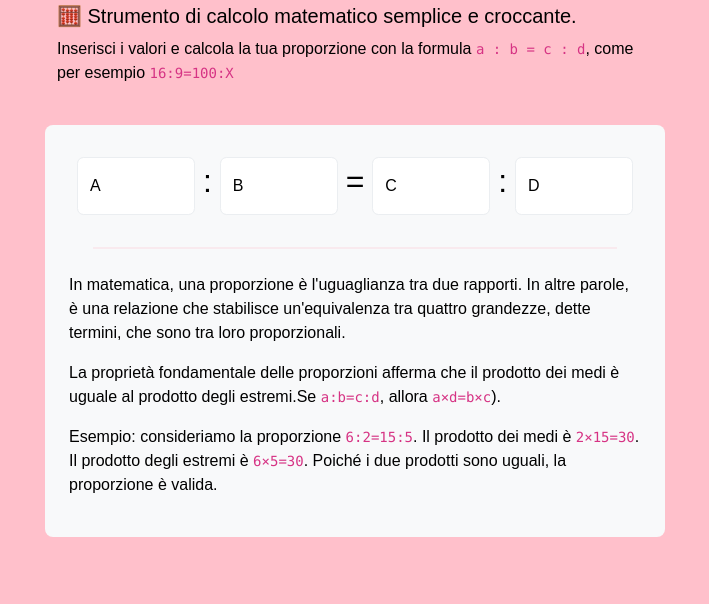
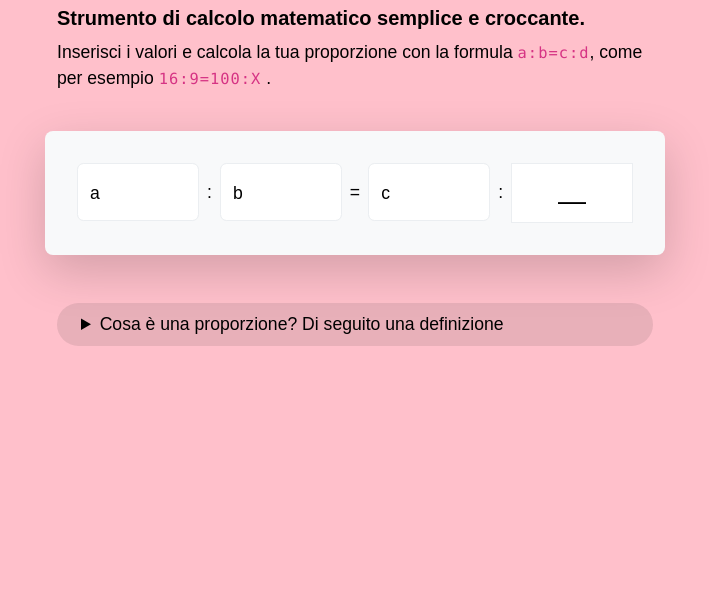
Before and after one commit to Calcola-Proporzione/calcola-proporzione.github.io, a plain HTML site: page index.html in a window 1280 px wide. Shown: the part 196-800 px from the top of the page, without its empty margins (285-994 px from the left). Drawn offline with Linux system fonts and the light colour scheme.

Commit message:
Add interactive proportion calculator
Introduced js/calcolo.js to handle real-time proportion calculations. Updated index.html to use the new calculator and improved UI/UX, including better accessibility and Italian language support. Adjusted style.css for improved layout and code formatting.

```diff
--- a/css/style.css
+++ b/css/style.css
@@ -1,7 +1,7 @@
 :root {
 	/* --- Set your font family --- */
 	--bs-font-sans-serif: Arial, sans-serif;
-	--bs-body-font-size: 2rem;
+	--bs-body-font-size: 1.1rem;
 	--bs-body-color: #000;
 	--bs-body-color-rgb: 0, 0, 0;
 	--bs-btn-color: var(--bs-white);
@@ -23,13 +23,12 @@
 	background: transparent;
 }
 
-html,
-body {
-	background: var(--bs-secondary) !important;
-}
 .container {
 	max-width: 620px;
 }
-.form-floating label {
+/* .form-floating label {
 	font-size: 50%;
+} */
+code {
+  letter-spacing: 1px;
 }
--- a/index.html
+++ b/index.html
@@ -4,64 +4,92 @@
     <meta charset="UTF-8" />
     <meta name="viewport" content="width=device-width, initial-scale=1.0" />
 
-    <link rel="shortcut icon" href="/img/favicon.ico" type="image/x-icon">
-    <link rel="icon" href="/img/favicon.ico" type="image/x-icon">
+    <link rel="shortcut icon" href="/img/favicon.ico" type="image/x-icon" />
+    <link rel="icon" href="/img/favicon.ico" type="image/x-icon" />
 
-    <title>Calcola proporzione</title>
+    <title>Calcolatore di proporzioni online ÷</title>
+    <meta name="description" content="Strumento di calcolo matematico semplice e croccante. Inserisci i valori e calcola la tua proporzione." />
 
     <link rel="stylesheet" href="/css/style-bs.css" />
     <link rel="stylesheet" href="/css/style.css" />
-
   </head>
-  <body>
+  <body class="bg-secondary">
     <div class="container mt-5 mb-4">
       <div class="row">
         <div class="col">
-          <h1 class="h4 lh-1 mb-4">Calcolatore di proporzioni online</h1>
-          <h2 class="fs-5">🧮 Strumento di calcolo matematico semplice e croccante.</h2>
-          <p class="fs-6">Inserisci i valori e calcola la tua proporzione con la formula <code>a : b = c : d</code>, come per esempio <code>16:9=100:X</code></p>
+          <h1 class="lh-1 mb-5">÷ Calcolatore di proporzioni online</h1>
+          <h2 class="fs-5"><strong>Strumento di calcolo matematico semplice e croccante.</strong></h2>
+          <p class="">Inserisci i valori e calcola la tua proporzione con la formula <code class="text-nowrap">a:b=c:d</code>, come per esempio <code class="text-nowrap">16:9=100:X</code> .</p>
         </div>
       </div>
     </div>
-    <div class="container p-4 bg-light rounded-3">
-      <form action="">
+    <div class="container p-4 bg-light rounded-3 shadow-lg">
+      <form id="calcoloForm" action="">
         <div class="d-flex text-center">
           <div class="w-100 p-2">
             <div class="form-floating">
-            <input type="number" class="form-control fs-3" id="valore-01" placeholder="16" />
-            <label for="valore-01">A</label>
+              <input type="number" step="any" name="x1" class="form-control fs-3" id="valore-01" placeholder="16" />
+              <label for="valore-01">a</label>
             </div>
           </div>
-        <div class="col py-2">:</div>
+          <div class="col py-4">:</div>
           <div class="w-100 p-2">
             <div class="form-floating">
-            <input type="number" class="form-control fs-3" id="valore-02" placeholder="9" />
-            <label for="valore-02">B</label>
+              <input type="number" step="any" name="y1" class="form-control fs-3" id="valore-02" placeholder="9" />
+              <label for="valore-02">b</label>
             </div>
           </div>
-        <div class="col py-2">=</div>
+          <div class="col py-4">=</div>
           <div class="w-100 p-2">
             <div class="form-floating">
-            <input type="number" class="form-control fs-3" id="valore-03" placeholder="200" />
-            <label for="valore-03">C</label>
+              <input type="number" step="any" name="y2" class="form-control fs-3" id="valore-03" placeholder="200" />
+              <label for="valore-03">c</label>
             </div>
           </div>
-        <div class="col py-2">:</div>
+          <div class="col py-4">:</div>
           <div class="w-100 p-2">
-          <div class="form-floating">
-            <input type="number" class="form-control fs-3" id="valore-04" placeholder="D" value="D" />
+            <p class="risultato fs-3 pt-3 mb-0 border bg-white"></p>
+            <!-- <div class="form-floating">
+              <input type="number"  step="any" name="x1" class="form-control fs-3" id="valore-04" placeholder="D" value="D" />
               <label for="valore-04">D</label>
+            </div> -->
+          </div>
+        </div>
+      </form>
+    </div>
+
+    <div class="container mt-5 mb-3">
+      <div class="row">
+        <div class="col">
+          <details>
+            <summary class="p-2 px-4 bg-primary bg-opacity-10 rounded-pill">Cosa è una proporzione? Di seguito una definizione</summary>
+            <p class="pt-3">In matematica, una proporzione è l'uguaglianza tra due rapporti. In altre parole, è una relazione che stabilisce un'equivalenza tra quattro grandezze, dette termini, che sono tra loro proporzionali.</p>
+            <p class="">
+              La proprietà fondamentale delle proporzioni afferma che il prodotto dei medi è uguale al prodotto degli estremi. Se <code><strong>a:b=c:d</strong></code
+              >, allora <code><strong>a×d=b×c</strong></code
+              >.
+            </p>
+            <p class="mb-1">Per esempio, consideriamo la proporzione: <code>6 : 2 = 15 : 5</code> </p>
+            <ul class="mb-2">
+              <li class="">
+                il prodotto dei medi è: <code>2 × 15 = <strong>30</strong></code>
+              </li>
+              <li class="">
+                il prodotto degli estremi è: <code>6 × 5 = <strong>30</strong></code>
+              </li>
+            </ul>
+            <p class="">
+              Poiché i due prodotti sono entrambi uguali a <code><strong>30</strong></code
+              >, la proporzione è valida!
+            </p>
+          </details>
         </div>
       </div>
     </div>
-      </form>
 
-      <hr class="m-4 border-bottom border-secondary" />
-
-      <p class="fs-6">In matematica, una proporzione è l'uguaglianza tra due rapporti. In altre parole, è una relazione che stabilisce un'equivalenza tra quattro grandezze, dette termini, che sono tra loro proporzionali.</p>
-      <p class="fs-6">La proprietà fondamentale delle proporzioni afferma che il prodotto dei medi è uguale al prodotto degli estremi.Se <code>a:b=c:d</code>, allora <code>a×d=b×c</code>).</p>
-
-      <p class="fs-6">Esempio: consideriamo la proporzione <code>6:2=15:5</code>. Il prodotto dei medi è <code>2×15=30</code>. Il prodotto degli estremi è <code>6×5=30</code>. Poiché i due prodotti sono uguali, la proporzione è valida.</p>
-    </div>
+    <script type="module">
+      import { initCalcoloForm } from "/js/calcolo.js";
+      initCalcoloForm("#calcoloForm", "it-IT"); // o 'en-US' per formato anglosassone
+    </script>
   </body>
 </html>
--- /dev/null
+++ b/js/calcolo.js
@@ -0,0 +1,37 @@
+// calcolo.js
+export function calcolaRisultato(x1, y1, y2) {
+  if (isNaN(x1) || isNaN(y1) || isNaN(y2)) {
+    return "—";
+  }
+  if (y1 === 0) {
+    return "❌";
+  }
+  return (x1 * y2 / y1).toFixed(5);
+}
+
+export function initCalcoloForm(formSelector) {
+  const form = document.querySelector(formSelector);
+  if (!form) return;
+
+  const x1Input = form.querySelector("[name='x1']");
+  const y1Input = form.querySelector("[name='y1']");
+  const y2Input = form.querySelector("[name='y2']");
+  const output = form.querySelector(".risultato");
+
+  if (!x1Input || !y1Input || !y2Input || !output) return;
+
+  const aggiornaRisultato = () => {
+    const x1 = parseFloat(x1Input.value);
+    const y1 = parseFloat(y1Input.value);
+    const y2 = parseFloat(y2Input.value);
+    output.textContent = calcolaRisultato(x1, y1, y2);
+  };
+
+  // Calcola in tempo reale su input o cambio valore
+  [x1Input, y1Input, y2Input].forEach(input => {
+    input.addEventListener("input", aggiornaRisultato);
+  });
+
+  // Calcolo iniziale (opzionale)
+  aggiornaRisultato();
+}
```
Lines whose indentation alone changed are shown as unchanged.
